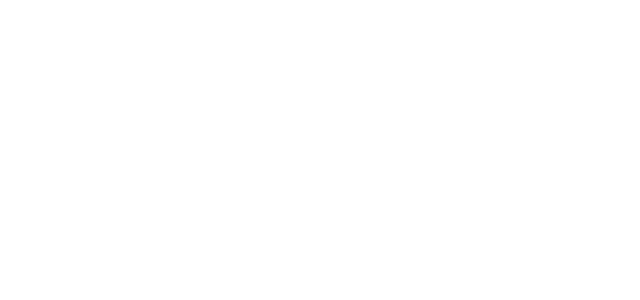
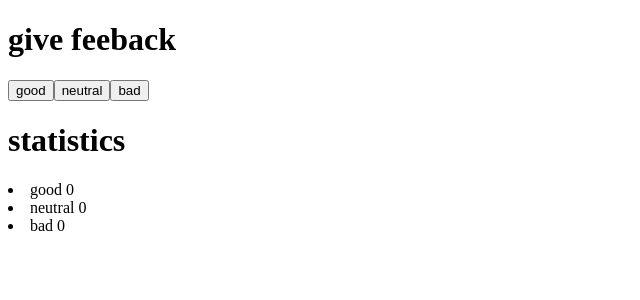
Before and after one commit to guidoserniotti/fullstack-dev, a React (Vite) app in the folder part1/unicafe/: page / in a window 1280 px wide. Shown: the top 300 px of the page, without its empty margins (0-640 px from the left). Built offline with nearby package versions, Linux system fonts and the light colour scheme.

Commit message:
part 1 ex 1.6

```diff
--- a/part1/unicafe/src/App.jsx
+++ b/part1/unicafe/src/App.jsx
@@ -1,4 +1,20 @@
 import { useState } from "react";
+
+const Title = ({ text }) => {
+    return <h1>{text}</h1>;
+};
+
+const Button = ({ handleClick, text }) => {
+    return <button onClick={handleClick}>{text}</button>;
+};
+
+const Stats = ({ text, value }) => {
+    return (
+        <li>
+            {text} {value}
+        </li>
+    );
+};
 
 const App = () => {
     // guarda los clics de cada botón en su propio estado
@@ -6,7 +22,37 @@
     const [neutral, setNeutral] = useState(0);
     const [bad, setBad] = useState(0);
 
-    return <div></div>;
+    // const setStat = (param) => {
+    //     if (param == "good") {
+    //         console.log("g+1");
+    //         setGood(good + 1);
+    //     } else if (param == "neutral") {
+    //         console.log("n+1");
+    //         setNeutral(neutral + 1);
+    //     } else if (param == "bad") {
+    //         console.log("b+1");
+    //         setBad(bad + 1);
+    //     }
+    // };
+
+    return (
+        <div>
+            <Title text="give feeback" />
+            {/* <Button handleClick={() => setStat("good")} text="good" />
+            <Button handleClick={() => setStat("neutral")} text="neutral" />
+            <Button handleClick={() => setStat("bad")} text="bad" /> */}
+            <Button handleClick={() => setGood(good + 1)} text={"good"} />
+            <Button
+                handleClick={() => setNeutral(neutral + 1)}
+                text={"neutral"}
+            />
+            <Button handleClick={() => setBad(bad + 1)} text={"bad"} />
+            <Title text="statistics" />
+            <Stats text="good" value={good} />
+            <Stats text="neutral" value={neutral} />
+            <Stats text="bad" value={bad} />
+        </div>
+    );
 };
 
 export default App;
```
